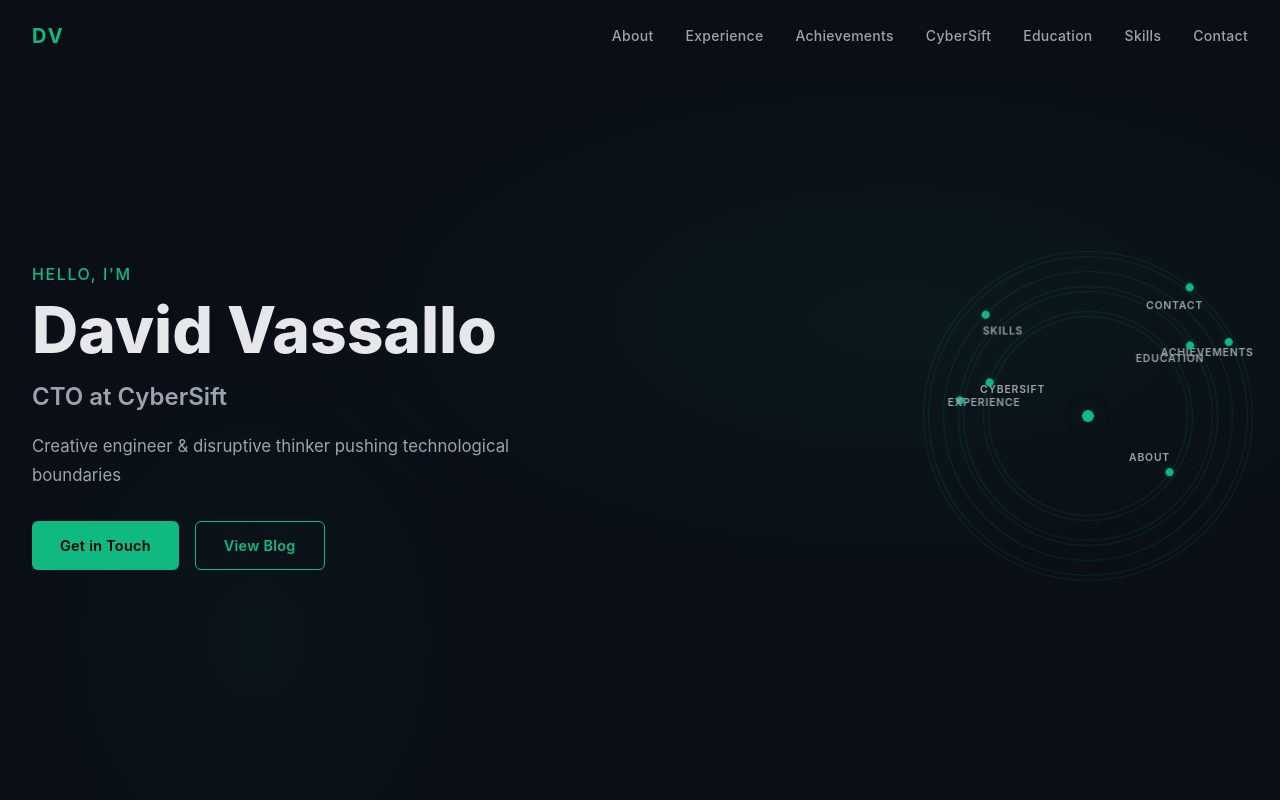
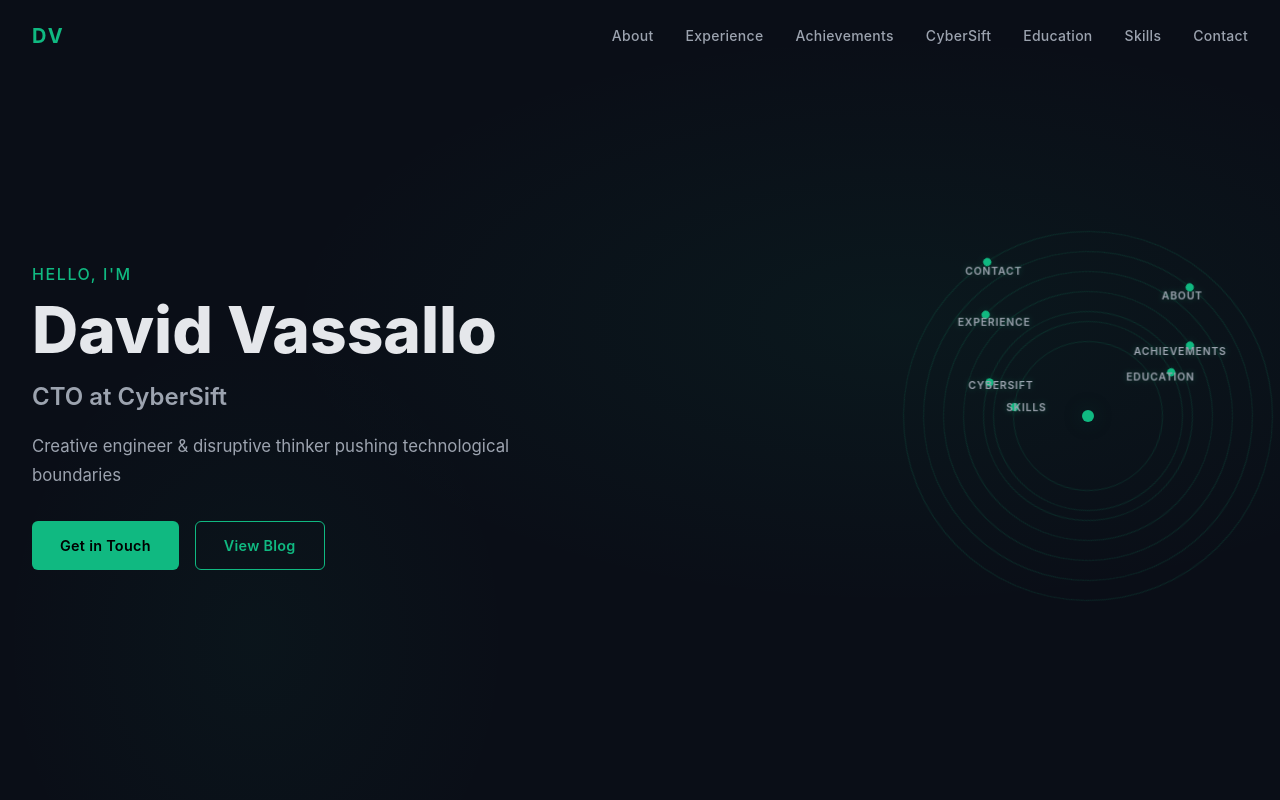
Before and after one commit to dvas0004/landing-page, a Vue app: page / in a window 1280 px wide. Shown: the top 800 px of the page. Built offline with nearby package versions, Linux system fonts and the light colour scheme.

Commit message:
dots labels

```diff
--- a/src/components/HeroBanner.vue
+++ b/src/components/HeroBanner.vue
@@ -22,34 +22,35 @@ function scrollToSection(id: string) {
         </div>
       </div>
       <div class="hero-visual">
-        <div class="orbit-ring" @click="scrollToSection('about')">
+        <div class="orbit-ring ring-8">
           <span class="orbit-dot" />
-          <button class="orbit-label">About</button>
+          <button class="orbit-label" @click.stop="scrollToSection('contact')">Contact</button>
         </div>
-        <div class="orbit-ring ring-2" @click="scrollToSection('experience')">
+        <div class="orbit-ring ring-7">
           <span class="orbit-dot" />
-          <button class="orbit-label">Experience</button>
+          <button class="orbit-label" @click.stop="scrollToSection('about')">About</button>
         </div>
-        <div class="orbit-ring ring-3" @click="scrollToSection('achievements')">
+        <div class="orbit-ring ring-6">
           <span class="orbit-dot" />
-          <button class="orbit-label">Achievements</button>
+          <button class="orbit-label" @click.stop="scrollToSection('experience')">Experience</button>
         </div>
-        <div class="orbit-ring ring-4" @click="scrollToSection('cybersift')">
+        <div class="orbit-ring ring-5">
           <span class="orbit-dot" />
-          <button class="orbit-label">Cybersift</button>
+          <button class="orbit-label" @click.stop="scrollToSection('achievements')">Achievements</button>
         </div>
-        <div class="orbit-ring ring-5" @click="scrollToSection('education')">
+        <div class="orbit-ring ring-4">
           <span class="orbit-dot" />
-          <button class="orbit-label">Education</button>
+          <button class="orbit-label" @click.stop="scrollToSection('cybersift')">Cybersift</button>
         </div>
-        <div class="orbit-ring ring-6" @click="scrollToSection('skills')">
+        <div class="orbit-ring ring-3">
           <span class="orbit-dot" />
-          <button class="orbit-label">Skills</button>
+          <button class="orbit-label" @click.stop="scrollToSection('education')">Education</button>
         </div>
-        <div class="orbit-ring ring-7" @click="scrollToSection('contact')">
+        <div class="orbit-ring ring-2">
           <span class="orbit-dot" />
-          <button class="orbit-label">Contact</button>
+          <button class="orbit-label" @click.stop="scrollToSection('skills')">Skills</button>
         </div>
+
         <div class="center-dot" />
       </div>
     </div>
@@ -196,21 +197,21 @@ function scrollToSection(id: string) {
   box-shadow: 0 0 8px var(--glow);
 }
 
-.orbit-ring:nth-child(1) {
-  width: 200px;
-  height: 200px;
+.orbit-ring.ring-1 {
+  width: 100px;
+  height: 100px;
   animation: spin 20s linear infinite;
 }
 
 .orbit-ring.ring-2 {
-  width: 260px;
-  height: 260px;
+  width: 150px;
+  height: 150px;
   animation: spin 30s linear infinite reverse;
 }
 
 .orbit-ring.ring-3 {
-  width: 320px;
-  height: 320px;
+  width: 190px;
+  height: 190px;
   animation: spin 40s linear infinite;
 }
 
@@ -236,6 +237,12 @@ function scrollToSection(id: string) {
   width: 330px;
   height: 330px;
   animation: spin 65s linear infinite;
+}
+
+.orbit-ring.ring-8 {
+  width: 370px;
+  height: 370px;
+  animation: spin 75s linear infinite reverse;
 }
 
 .center-dot {
@@ -273,15 +280,13 @@ function scrollToSection(id: string) {
   margin: 0;
   font-family: inherit;
   line-height: inherit;
-  transition: color 0.2s;
+  text-shadow: 0 0 6px rgba(16, 185, 129, 0.3);
+  transition: color 0.2s, text-shadow 0.2s;
 }
 
 .orbit-label:hover {
   color: var(--accent);
-}
-
-.orbit-ring:first-of-type .orbit-label {
-  animation: counter-spin 20s linear infinite reverse;
+  text-shadow: 0 0 8px var(--glow), 0 0 16px var(--glow);
 }
 
 .orbit-ring.ring-2 .orbit-label {
@@ -308,9 +313,13 @@ function scrollToSection(id: string) {
   animation: counter-spin 65s linear infinite reverse;
 }
 
+.orbit-ring.ring-8 .orbit-label {
+  animation: counter-spin 75s linear infinite;
+}
+
 @keyframes counter-spin {
-  from { transform: translateX(-50%) rotate(0deg); }
-  to { transform: translateX(-50%) rotate(360deg); }
+  from { transform: translate(-50%, -50%) rotate(0deg); }
+  to { transform: translate(-50%, -50%) rotate(360deg); }
 }
 
 @media (max-width: 768px) {
```
